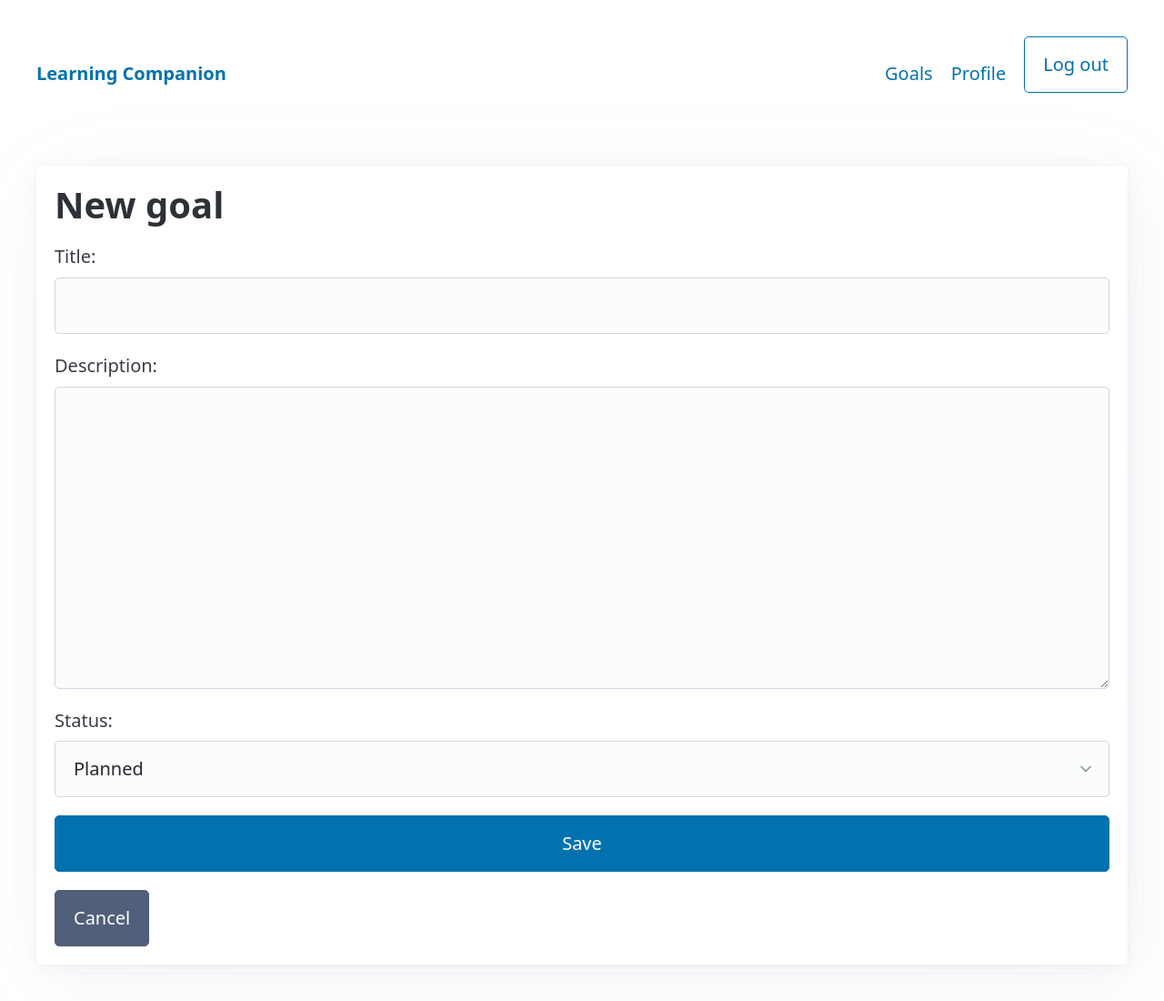
After one commit to yaroslavthedev/learning-companion, a Django app: page /goals/new/ in a window 1280 px wide. The commit adds this page. Shown: the whole page at 91% size. Run offline with Django 5.2, Linux system fonts and the light colour scheme; the visitor is signed in with stand-in values (Sample User, id 1); parts of the project's set-up code (start-up, migrations or seed data) failed here and were passed over; some libraries are stand-ins or nearby versions.

Commit message:
feat: add goals CRUD with status filter (#4)
Co-Authored-By: Claude Opus 5.5 <noreply@anthropic.com>

```diff
--- a/config/settings.py
+++ b/config/settings.py
@@ -43,6 +43,7 @@ INSTALLED_APPS = [
     "accounts",
     "core",
     "tags",
+    "learning",
 ]
 
 MIDDLEWARE = [
--- a/config/urls.py
+++ b/config/urls.py
@@ -5,4 +5,5 @@ urlpatterns = [
     path("admin/", admin.site.urls),
     path("", include("accounts.urls")),
     path("", include("core.urls")),
+    path("", include("learning.urls")),
 ]
--- /dev/null
+++ b/learning/apps.py
@@ -0,0 +1,6 @@
+from django.apps import AppConfig
+
+
+class LearningConfig(AppConfig):
+    default_auto_field = "django.db.models.BigAutoField"
+    name = "learning"
--- /dev/null
+++ b/learning/forms.py
@@ -0,0 +1,9 @@
+from django import forms
+
+from learning.models import Goal
+
+
+class GoalForm(forms.ModelForm):
+    class Meta:
+        model = Goal
+        fields = ["title", "description", "status"]
--- /dev/null
+++ b/learning/models.py
@@ -0,0 +1,39 @@
+from django.conf import settings
+from django.db import models
+
+
+class GoalQuerySet(models.QuerySet):
+    def for_user(self, user):
+        return self.filter(owner=user)
+
+    def with_status(self, status):
+        """Filter by status; an unknown or empty value leaves the queryset as is."""
+        if status in Goal.Status.values:
+            return self.filter(status=status)
+        return self
+
+
+class Goal(models.Model):
+    class Status(models.TextChoices):
+        PLANNED = "planned", "Planned"
+        IN_PROGRESS = "in_progress", "In progress"
+        DONE = "done", "Done"
+
+    owner = models.ForeignKey(
+        settings.AUTH_USER_MODEL, on_delete=models.CASCADE, related_name="goals"
+    )
+    title = models.CharField(max_length=200)
+    description = models.TextField(blank=True)
+    status = models.CharField(
+        max_length=20, choices=Status.choices, default=Status.PLANNED
+    )
+    created_at = models.DateTimeField(auto_now_add=True)
+    updated_at = models.DateTimeField(auto_now=True)
+
+    objects = GoalQuerySet.as_manager()
+
+    class Meta:
+        ordering = ["-created_at", "-pk"]
+
+    def __str__(self):
+        return self.title
--- /dev/null
+++ b/learning/urls.py
@@ -0,0 +1,17 @@
+from django.urls import path
+
+from learning.views import (
+    GoalCreateView,
+    GoalDeleteView,
+    GoalDetailView,
+    GoalListView,
+    GoalUpdateView,
+)
+
+urlpatterns = [
+    path("goals/", GoalListView.as_view(), name="goal-list"),
+    path("goals/new/", GoalCreateView.as_view(), name="goal-create"),
+    path("goals/<int:pk>/", GoalDetailView.as_view(), name="goal-detail"),
+    path("goals/<int:pk>/edit/", GoalUpdateView.as_view(), name="goal-update"),
+    path("goals/<int:pk>/delete/", GoalDeleteView.as_view(), name="goal-delete"),
+]
--- /dev/null
+++ b/learning/views.py
@@ -0,0 +1,69 @@
+from django.contrib.auth.mixins import LoginRequiredMixin
+from django.urls import reverse, reverse_lazy
+from django.views.generic import (
+    CreateView,
+    DeleteView,
+    DetailView,
+    ListView,
+    UpdateView,
+)
+
+from learning.forms import GoalForm
+from learning.models import Goal
+
+
+class OwnGoalMixin(LoginRequiredMixin):
+    """Only the current user's goals exist for these views: others give 404."""
+
+    model = Goal
+
+    def get_queryset(self):
+        return Goal.objects.for_user(self.request.user)
+
+
+class GoalListView(OwnGoalMixin, ListView):
+    def get_queryset(self):
+        return super().get_queryset().with_status(self.request.GET.get("status"))
+
+    def get_context_data(self, **kwargs):
+        active = self.request.GET.get("status")
+        if active not in Goal.Status.values:
+            active = ""
+        list_url = reverse("goal-list")
+        filters = [("", "All", list_url)] + [
+            (value, label, f"{list_url}?status={value}")
+            for value, label in Goal.Status.choices
+        ]
+        return super().get_context_data(
+            status_filters=[
+                {"label": label, "url": url, "active": value == active}
+                for value, label, url in filters
+            ],
+            **kwargs,
+        )
+
+
+class GoalDetailView(OwnGoalMixin, DetailView):
+    pass
+
+
+class GoalCreateView(OwnGoalMixin, CreateView):
+    form_class = GoalForm
+
+    def form_valid(self, form):
+        form.instance.owner = self.request.user
+        return super().form_valid(form)
+
+    def get_success_url(self):
+        return reverse("goal-detail", args=[self.object.pk])
+
+
+class GoalUpdateView(OwnGoalMixin, UpdateView):
+    form_class = GoalForm
+
+    def get_success_url(self):
+        return reverse("goal-detail", args=[self.object.pk])
+
+
+class GoalDeleteView(OwnGoalMixin, DeleteView):
+    success_url = reverse_lazy("goal-list")
--- a/templates/base.html
+++ b/templates/base.html
@@ -14,6 +14,7 @@
       </ul>
       <ul>
         {% if user.is_authenticated %}
+          <li><a href="{% url 'goal-list' %}">Goals</a></li>
           <li><a href="{% url 'profile' %}">Profile</a></li>
           <li>
             <form method="post" action="{% url 'logout' %}">
--- /dev/null
+++ b/templates/learning/goal_form.html
@@ -0,0 +1,15 @@
+{% extends "base.html" %}
+
+{% block title %}{% if object %}Edit goal{% else %}New goal{% endif %} · Learning Companion{% endblock %}
+
+{% block content %}
+  <article>
+    <h1>{% if object %}Edit goal{% else %}New goal{% endif %}</h1>
+    <form method="post">
+      {% csrf_token %}
+      {{ form.as_div }}
+      <button type="submit">Save</button>
+      <a href="{% if object %}{% url 'goal-detail' object.pk %}{% else %}{% url 'goal-list' %}{% endif %}" role="button" class="secondary">Cancel</a>
+    </form>
+  </article>
+{% endblock %}
```
Also changed, not shown: learning/admin.py (added, +10 -0 lines), templates/learning/goal_confirm_delete.html (added, +15 -0 lines), templates/learning/goal_detail.html (added, +19 -0 lines), templates/learning/goal_list.html (added, +30 -0 lines), learning/migrations/0001_initial.py (added), learning/migrations/__init__.py (added).
